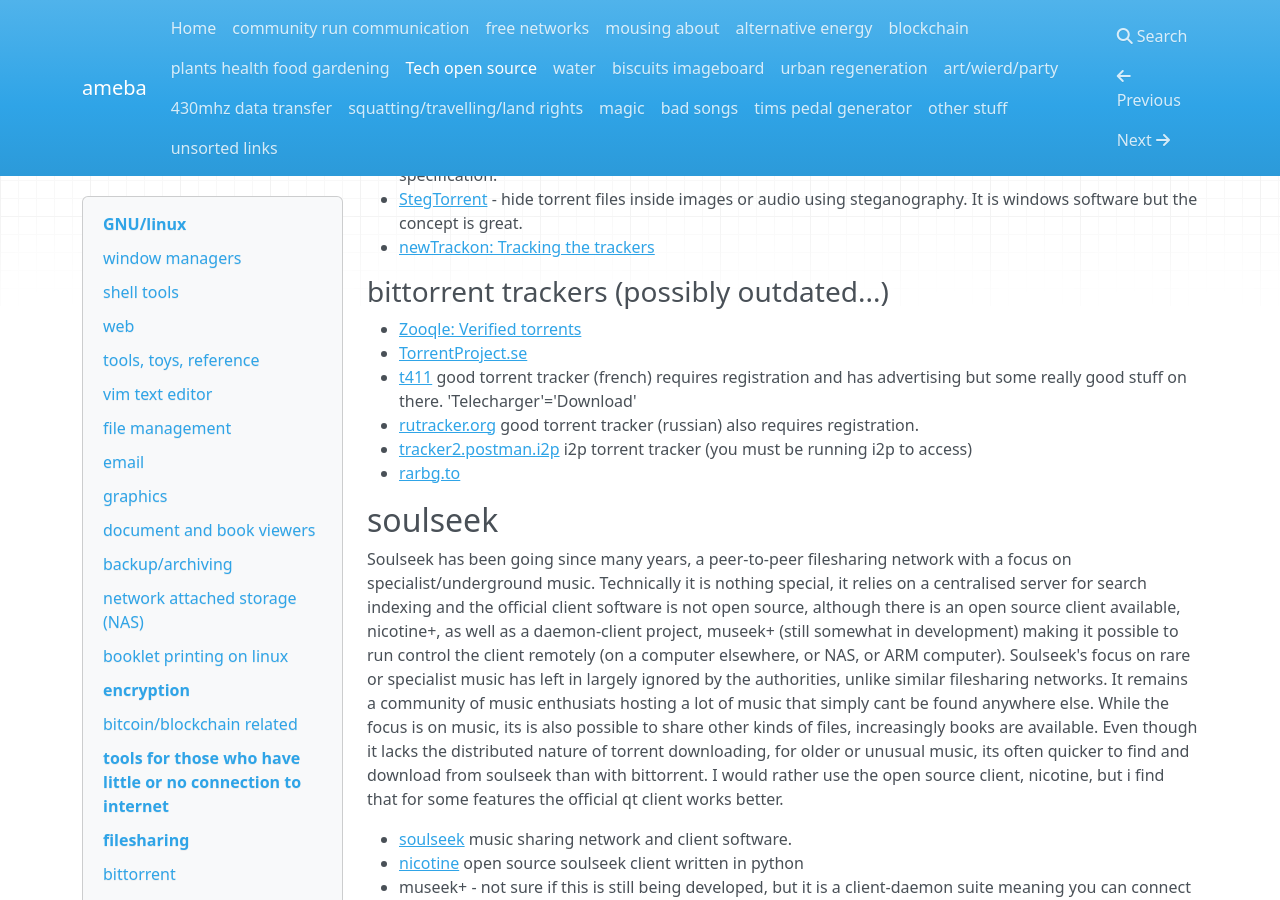
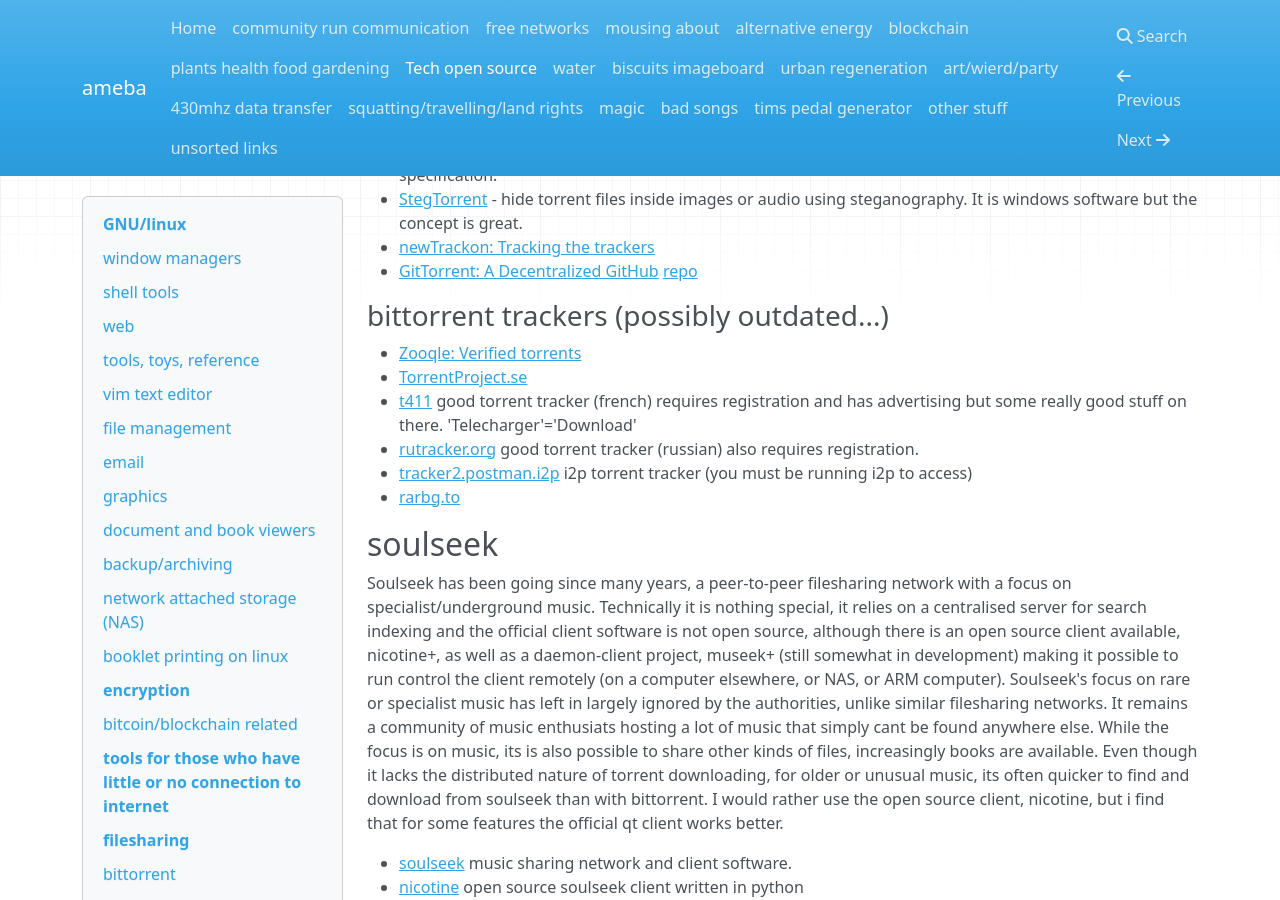
Before and after one commit to ameba23/lowtechnetwork, an MkDocs documentation site: the page built from docs/tech_open_source.md, in a window 1280 px wide and 900 px high, scrolled down 10173 px. Built offline with MkDocs 1.6.1, drawn with Linux system fonts in a browser that asks for light colours; nearby versions of some CDN libraries; old or Windows-style settings are respelled for this version of MkDocs.

Commit message:
add link

```diff
--- a/docs/tech_open_source.md
+++ b/docs/tech_open_source.md
@@ -373,6 +373,7 @@
 * [Theory.org Bittorrent Wiki](https://wiki.theory.org/index.php/Main_Page) - A lot of detailed info on this site including a detailed unofficial bittorrent specification.
 * [StegTorrent](http://stegtorrent.sourceforge.net/) - hide torrent files inside images or audio using steganography.  It is windows software but the concept is great.
 * [newTrackon: Tracking the trackers](https://newtrackon.com/)
+* [GitTorrent: A Decentralized GitHub](https://blog.printf.net/articles/2015/05/29/announcing-gittorrent-a-decentralized-github/) [repo](https://github.com/cjb/GitTorrent)
 
 ### bittorrent trackers (possibly outdated...)
 * [Zooqle: Verified torrents](https://zooqle.com/)
```
